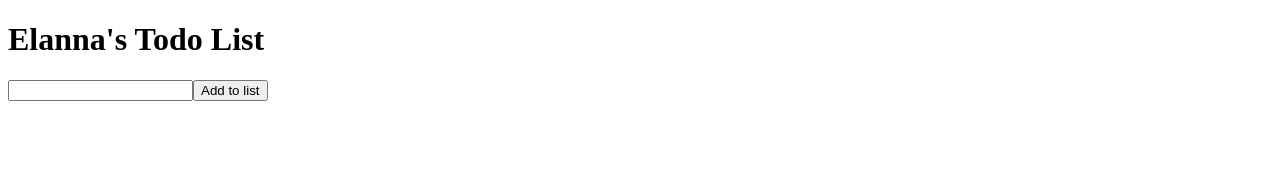
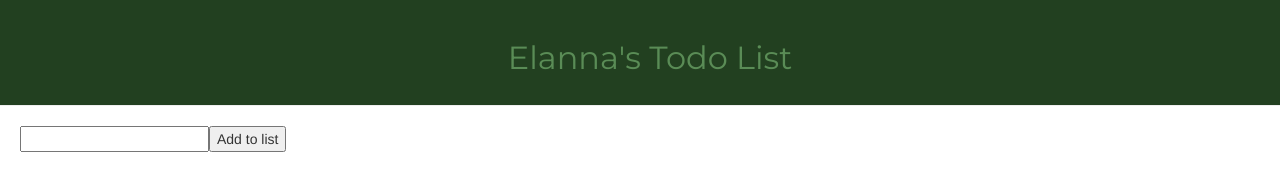
Before and after one commit to Karvel/GeekWise-JS1, a plain HTML site: page js1final/todolist.html in a window 1280 px wide. Drawn offline with nearby package versions, Linux system fonts and the light colour scheme.

Commit message:
Cleaned up directory structure, added basic CSS styling.

```diff
--- /dev/null
+++ b/js1final/css/todo.css
@@ -0,0 +1,22 @@
+.page-header {
+    background-color: #224020;
+    margin-top: 0;
+    padding: 20px 20px 20px 40px;
+}
+
+h1 {
+    color: #5A8C56;
+    font-family: 'Montserrat', cursive;
+    font-size: 24pt;
+    text-decoration: none;
+    text-align: center;
+}
+
+.content {
+    margin-top: 20px;
+    margin-left: 20px;
+}
+
+.list {
+    margin-top: 20px;
+}
--- a/js1final/todolist.js
+++ b/js1final/js/todolist.js
@@ -1,6 +1,6 @@
 /*
 Elanna Grossman
-December 3, 2015
+December 6, 2015
 GeekWise Javascript I
 Final Project
 
--- a/js1final/todolist.html
+++ b/js1final/todolist.html
@@ -1,7 +1,7 @@
 <!DOCTYPE html>
 <!--
 Elanna Grossman
-December 3, 2015
+December 6, 2015
 GeekWise Javascript I
 Final Project
 
@@ -11,14 +11,28 @@ Simple Todo List
 <html lang="en">
 	<head>
 		<meta charset="utf-8"/>
+
+		<!-- Latest compiled and minified CSS -->
+		<link rel="stylesheet" href="https://maxcdn.bootstrapcdn.com/bootstrap/3.3.6/css/bootstrap.min.css" integrity="sha384-1q8mTJOASx8j1Au+a5WDVnPi2lkFfwwEAa8hDDdjZlpLegxhjVME1fgjWPGmkzs7" crossorigin="anonymous">
+
+		<!-- Optional theme -->
+		<link rel="stylesheet" href="https://maxcdn.bootstrapcdn.com/bootstrap/3.3.6/css/bootstrap-theme.min.css" integrity="sha384-fLW2N01lMqjakBkx3l/M9EahuwpSfeNvV63J5ezn3uZzapT0u7EYsXMjQV+0En5r" crossorigin="anonymous">
+
+		<!-- Latest compiled and minified JavaScript -->
+		<script src="https://maxcdn.bootstrapcdn.com/bootstrap/3.3.6/js/bootstrap.min.js" integrity="sha384-0mSbJDEHialfmuBBQP6A4Qrprq5OVfW37PRR3j5ELqxss1yVqOtnepnHVP9aJ7xS" crossorigin="anonymous"></script>
+
+		<link href="https://fonts.googleapis.com/css?family=Montserrat" rel="stylesheet" type="text/css">
+		<link rel="stylesheet" href="css/todo.css">
 		<title>Todo List</title>
 	</head>
 	<body>
-		<h1>Elanna's Todo List</h1>
-		<div id="todoList">
+		<div class="page-header">
+			<h1>Elanna's Todo List</h1>
+		</div>
+		<div class="content" id="todoList">
 			<input id="addItem" /><button onclick="getItem()">Add to list</button>
-			<ul id="listContain"></ul>
+			<ul class="list" id="listContain"></ul>
 		</div>
-		<script type = "text/javascript" src="todolist.js"></script>
+		<script type = "text/javascript" src="js/todolist.js"></script>
 	</body>
 </html>
```
